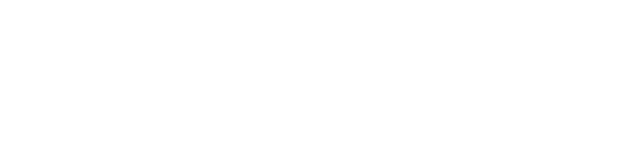
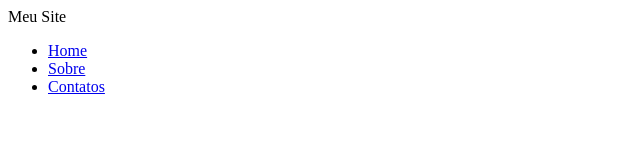
Before and after one commit to dev-henrique/hello-world, a plain HTML site: page index.html in a window 1280 px wide. Shown: the whole page, without its empty margins (0-640 px from the left). Drawn offline with Linux system fonts and the light colour scheme.

Commit message:
New menu

```diff
--- a/index.html
+++ b/index.html
@@ -1,12 +1,20 @@
 <!DOCTYPE html>
-<html lang="en">
+<html lang="pt-BR">
 <head>
     <meta charset="UTF-8">
     <meta name="viewport" content="width=device-width, initial-scale=1.0">
     <meta http-equiv="X-UA-Compatible" content="ie=edge">
-    <title>Document</title>
+    <title>Meu Site</title>
 </head>
+
 <body>
+Meu Site
+
+<ul>
+	<li><a href="index.html">Home</a></li>
+	<li><a href="sobre.html">Sobre</a></li>
+	<li><a href="contato.html">Contatos</a></li>
+</ul>
 
 </body>
 </html>
```
